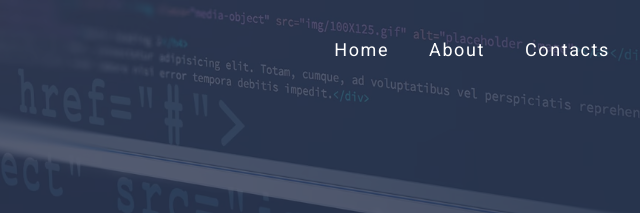
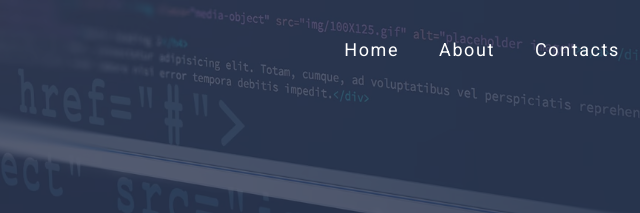
Before and after one commit to leonovS/grid-template-init-project, a website: page index.html in a window 1280 px wide. Shown: the top 213 px of the page, 640-1280 px from the left. Drawn offline with Linux system fonts and the light colour scheme.

Commit message:
сверил с шаблоном

```diff
--- a/assets/scss/components/header/_header-menu.scss
+++ b/assets/scss/components/header/_header-menu.scss
@@ -11,7 +11,7 @@
   @include md {
     background-color: rgba($color-gray-dark, $alpha: 0.25);
 
-    box-shadow: -3px 3px $gap -$gap-sm darken($color-gray-dark, $amount: 40%);
+    box-shadow: -3px 3px $gap -$gap-sm darken($color-gray-dark, $amount: 18.5%);
   }
 
   &__container {
--- a/assets/scss/components/header/_header-navbar.scss
+++ b/assets/scss/components/header/_header-navbar.scss
@@ -80,7 +80,7 @@
 
       gap: $gap;
       grid-template-columns: repeat(auto-fit, minmax(2em, max-content));
-      @include unlist(0 -$gap-sm 0);
+      @include unlist(0 -10px 0);
     }
     @include md {
       display: none;
@@ -88,7 +88,7 @@
       background-color: rgba($color-gray-dark, $alpha: 0.9);
       text-align: right;
 
-      box-shadow: -3px 3px $gap -$gap-sm darken($color-gray-dark, $amount: 40%);
+      box-shadow: -3px 3px $gap -10px darken($color-gray-dark, $amount: 40%);
 
       position: absolute;
       top: 100%;
```
Also changed, not shown: assets/css/style.css.
